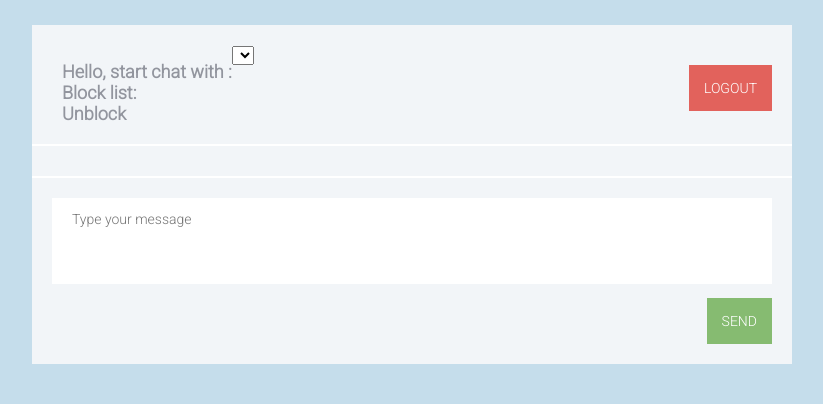
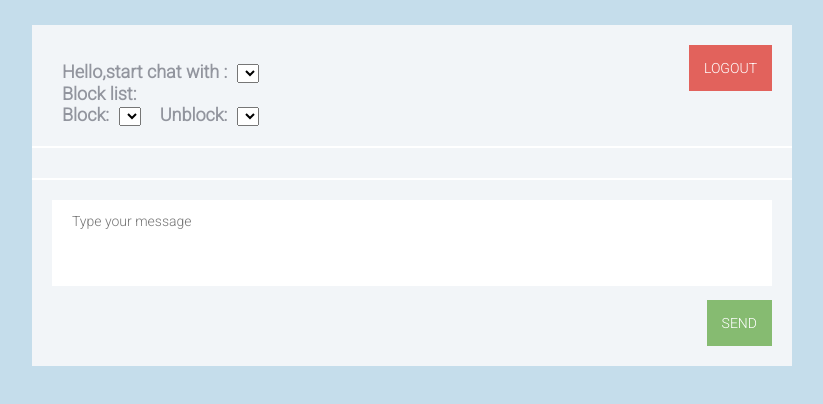
Before and after one commit to neyy91/chat-socket, a website: page client/views/auth.html in a window 1280 px wide. Shown: the whole page, without its empty margins (228-1051 px from the left). Drawn offline with nearby package versions, Linux system fonts and the light colour scheme; no server answers.

Commit message:
add view list block

```diff
--- a/client/public/css/style.css
+++ b/client/public/css/style.css
@@ -359,3 +359,13 @@ a.logout-btn:hover:enabled, a.logout-btn:active, a.logout-btn:focus {
 button:disabled {
     background: gray;
 }
+
+.pick-chat {
+    padding-left: 10px;
+}
+
+.change-block {
+    display: flex;
+    flex-direction: row;
+    justify-content: space-between;
+}
--- a/client/public/js/auth.js
+++ b/client/public/js/auth.js
@@ -51,6 +51,13 @@ function changeChat() {
     currentChat = document.getElementById("selectChatId").value;
     _clearVars()
     socket.emit('receiveHistory',currentChat);
+}
+
+function changeStatusBlock(blockStatus) {
+    var changeStatusUser = blockStatus ? 'selectBlock' : 'selectUnblock'
+    // _clearVars()
+    var user =  document.getElementById(changeStatusUser).value;
+    console.log("------>>>>>>",user)
 }
 
 var socket = io.connect('http://localhost:3000');
--- a/client/views/auth.html
+++ b/client/views/auth.html
@@ -15,15 +15,25 @@
         <div class="chat">
             <div class="chat-header clearfix">
                 <div class="chat-about">
-                    <div class="chat-num-users">Hello, <span id="name" style="color:darkblue;"></span> start chat with : </div>
+                    <div class="chat-num-users change-block">Hello, <span id="name" style="color:darkblue;"></span> start chat with :
+                        <div class="pick-chat">
+                                <select onchange="changeChat()" id="selectChatId"></select>
+                            </div></div>
                     <div>
                         <div  class="chat-num-users">Block list: </div>
-                        <div  class="chat-num-users">Unblock</div>
+                        <div class="change-block">
+                            <div class="chat-num-users change-block">Block:
+                                <div class="pick-chat">
+                                    <select onchange="changeStatusBlock(true)" id="selectBlock"></select>
+                                </div>
+                            </div>
+                            <div class="chat-num-users change-block">Unblock:
+                                <div class="pick-chat">
+                                    <select onchange="changeStatusBlock(false)" id="selectUnblock"></select>
+                                </div>
+                            </div>
+                        </div>
                     </div>
-                </div>
-
-                <div class="pick-chat">
-                    <select onchange="changeChat()" id="selectChatId"></select>
                 </div>
 
                 <div class="controls">
```
